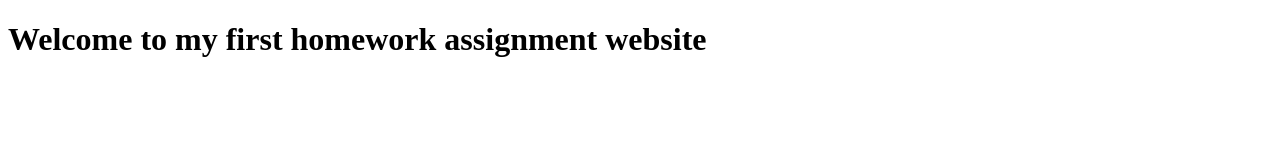
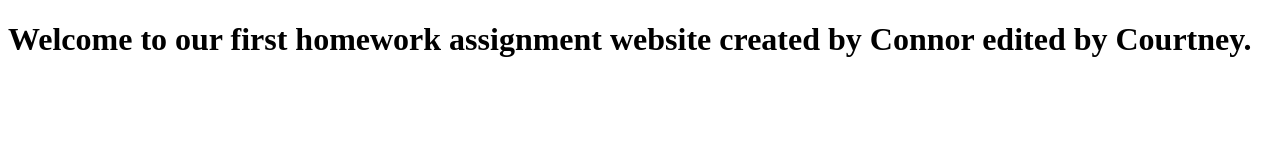
Before and after one commit to Chandler8/homework-1, a plain HTML site: page index.html in a window 1280 px wide. Drawn offline with Linux system fonts and the light colour scheme.

Commit message:
edited by Courtney

```diff
--- a/index.html
+++ b/index.html
@@ -6,6 +6,6 @@
     <title>Homework 1</title>
 </head>
 <body>
-    <h1>Welcome to my first homework assignment website</h1>
+    <h1>Welcome to our first homework assignment website created by Connor edited by Courtney.</h1>
 </body>
 </html>
```
